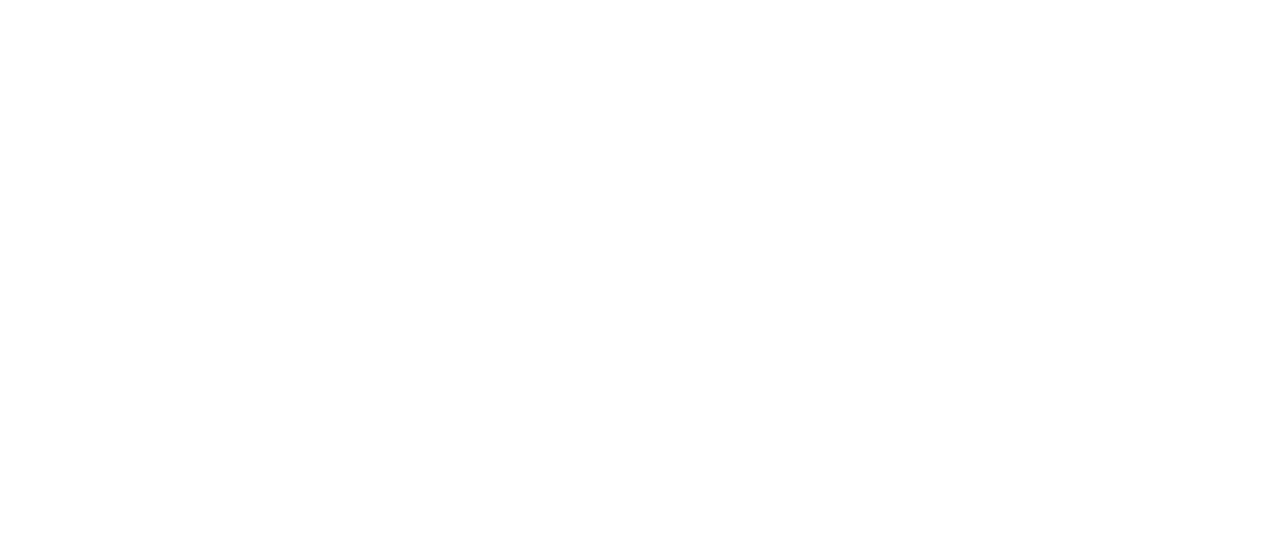
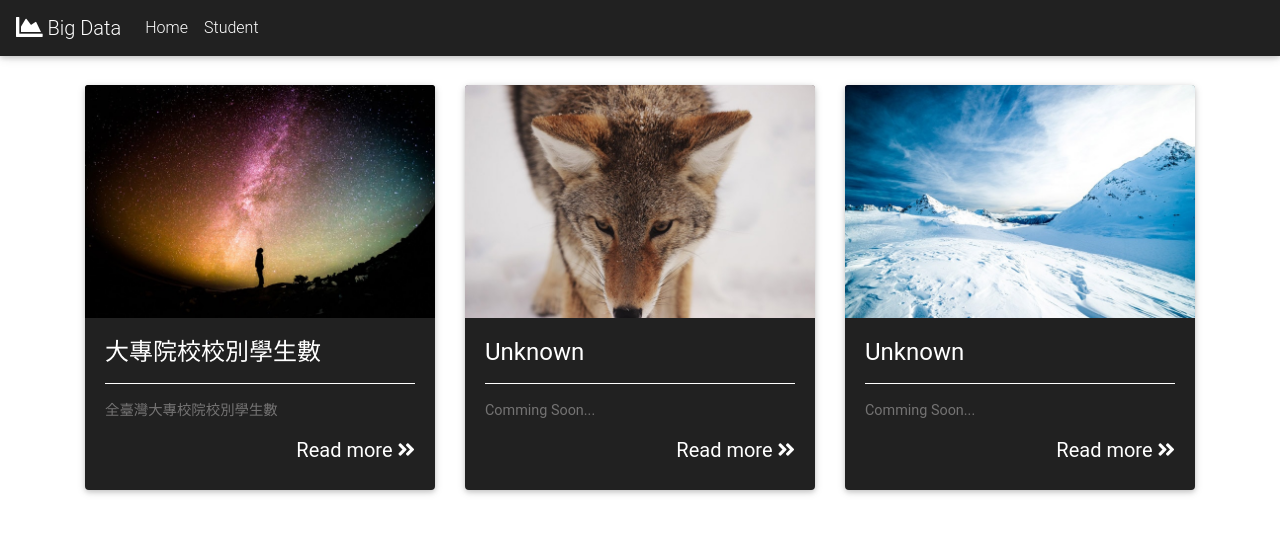
Before and after one commit to shoulderhu/heroku-cloud-www, a Flask app: page / in a window 1280 px wide. Before the commit the part shown is empty. Shown: the top 534 px of the page. Run offline with Flask 2, Linux system fonts and the light colour scheme; some libraries are stand-ins or nearby versions.

Commit message:
Add index.html

```diff
--- /dev/null
+++ b/app/static/json/www-index-cards.json
@@ -0,0 +1,19 @@
+{
+  "data": [
+    { "img": "img/nature-72.jpg",
+      "title": "大專院校校別學生數",
+      "text": "全臺灣大專校院校別學生數",
+      "url": "www.student"
+    },
+    { "img": "img/nature-74.jpg",
+      "title": "Unknown",
+      "text": "Comming Soon...                                   ",
+      "url": "www.index"
+    },
+    { "img": "img/nature-75.jpg",
+      "title": "Unknown",
+      "text": "Comming Soon...                                   ",
+      "url": "www.index"
+    }
+  ]
+}
--- a/app/templates/base.html
+++ b/app/templates/base.html
@@ -5,7 +5,7 @@
 {%- block html %}
   <head>
     {%- block head %}
-    <title>{% block title %}{{title|default}}{% endblock title %}</title>
+    <title>{% block title %}{{title}}{% endblock title %}</title>
 
     {%- block metas %}
       <meta name="viewport"
@@ -17,10 +17,10 @@
     {%- block styles %}
       <!-- favicon.ico -->
       <link rel="shortcut icon"
-            href="{{ url_for("static", filename="ico/favicon.ico") }}"
+            href="{{ url_for("static", filename="img/favicon.ico") }}"
             type="image/x-icon">
       <link rel="icon"
-            href="{{ url_for("static", filename="ico/favicon.ico") }}"
+            href="{{ url_for("static", filename="img/favicon.ico") }}"
             type="image/x-icon">
     {%- endblock styles %}
     {%- endblock head %}
--- a/app/templates/bootstrap.html
+++ b/app/templates/bootstrap.html
@@ -21,9 +21,41 @@
         href="https://cdnjs.cloudflare.com/ajax/libs/mdbootstrap/4.7.7/css/mdb.min.css">
 {% endblock %}
 
+<!-- body	Attributes for the Body Tag. -->
+{% block body_attribs %}
+  style="padding-top: 85px;"
+{% endblock %}
+
+<!-- An empty block directly above content. -->
+{% block navbar %}
+  <nav class="navbar navbar-expand-sm fixed-top navbar-dark bg-dark">
+    <a class="navbar-brand" href="{{ url_for("www.index") }}">
+      <i class="fas fa-chart-area fa-lg"></i>
+      Big Data
+    </a>
+    <button class="navbar-toggler" type="button"
+            data-toggle="collapse" data-target="#navbarNav">
+      <span class="navbar-toggler-icon"></span>
+    </button>
+    <div class="collapse navbar-collapse" id="navbarNav">
+      <ul class="navbar-nav">
+        <li class="nav-item">
+          <a class="nav-link" href="{{ url_for("www.index") }}">
+            Home
+          </a>
+        </li>
+        <li class="nav-item">
+          <a class="nav-link" href="{{ url_for("www.student") }}">
+            Student
+          </a>
+        </li>
+      </ul>
+    </div>
+  </nav>
+{% endblock %}
+
+<!-- Contains all <script> tags at the end of the body. -->
 {% block scripts %}
-  {{ super() }}
-
   <!-- jQuery -->
   <script src="https://code.jquery.com/jquery-3.4.0.min.js"
           integrity="sha256-BJeo0qm959uMBGb65z40ejJYGSgR7REI4+CW1fNKwOg="
--- a/app/templates/index.html
+++ b/app/templates/index.html
@@ -1,2 +1,27 @@
 {% extends "bootstrap.html" %}
-{% block title %}This is an example page{% endblock %}
+
+
+{% block content %}
+  <div class="container">
+    <div class="card-deck">
+      {% for card in cards %}
+        <div class="card text-white bg-dark mb-4">
+          <div class="view overlay">
+            <img class="card-img-top"
+                 src="{{ url_for("static", filename=card["img"]) }}">
+            <div class="mask rgba-white-slight"></div>
+          </div>
+          <div class="card-body">
+            <h4 class="card-title">{{ card["title"] }}</h4>
+            <hr class="hr-light">
+            <p class="card-text">{{ card["text"] }}</p>
+            <a class="white-text d-flex justify-content-end"
+               href="{{ url_for(card["url"]) }}">
+              <h5>Read more <i class="fas fa-angle-double-right"></i></h5>
+            </a>
+          </div>
+        </div>
+      {% endfor %}
+    </div>
+  </div>
+{% endblock %}
--- a/app/www/routes.py
+++ b/app/www/routes.py
@@ -1,17 +1,23 @@
+import os
 import sys
 from . import www
-from flask import render_template
+from flask import current_app as app, render_template, url_for, json
 from app.util.api import get
 
 
 @www.route("/")
 def index():
-    #text = get("api.index")
-    #print(type(current_app.config["API_HOST"]), file=sys.stdout)
-    #return text["data"]
-    return render_template("index.html")
+    with app.open_resource("static/json/www-index-cards.json") as f:
+        cards = json.load(f)
+    return render_template("index.html",
+                           title="Big Data",
+                           cards=cards["data"])
 
 
-@www.route("/students")
-def students():
-    return render_template("students.html")
+@www.route("/student")
+def student():
+    return render_template("student.html")
+
+#text = get("api.index")
+#print(type(current_app.config["API_HOST"]), file=sys.stdout)
+#return text["data"]
```
Also changed, not shown: app/static/img/favicon.ico (renamed from app/static/ico/favicon.ico), app/static/img/nature-72.jpg (added), app/static/img/nature-74.jpg (added), app/static/img/nature-75.jpg (added), app/static/img/work-17.jpg (added), app/templates/student.html (renamed from app/templates/students.html).
